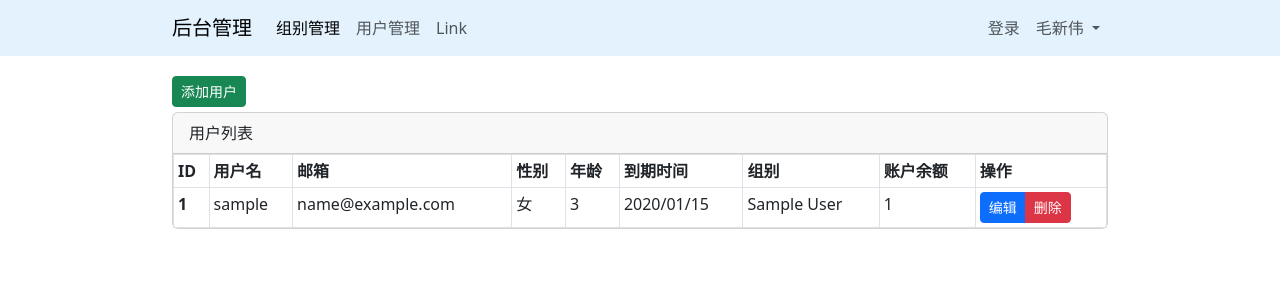
After one commit to BigDataMao/UserManage, a Django app: page /user/list/ in a window 1280 px wide. The commit adds this page. Shown: the top 300 px of the page. Run offline with Django 3.2, Linux system fonts and the light colour scheme; tables that the repository leaves empty hold one stand-in row (values such as "Sample post"); some libraries are stand-ins or nearby versions.

Commit message:
用户:增/删/查-no改

```diff
--- a/UserManage/settings.py
+++ b/UserManage/settings.py
@@ -116,7 +116,8 @@ AUTH_PASSWORD_VALIDATORS = [
 # Internationalization
 # https://docs.djangoproject.com/en/3.2/topics/i18n/
 
-LANGUAGE_CODE = 'en-us'
+# LANGUAGE_CODE = 'en-us'
+LANGUAGE_CODE = 'zh-hans'
 
 TIME_ZONE = 'UTC'
 
--- a/UserManage/urls.py
+++ b/UserManage/urls.py
@@ -22,4 +22,7 @@ urlpatterns = [
     # path('admin/', admin.site.urls),
     path("test/", views.test),
     path("group/list/", views.group_list),
+    path("user/list/", views.user_list),
+    path("user/add/", views.user_add),
+    path("user/delete/<int:user_id>/", views.user_delete),
 ]
--- a/users/models.py
+++ b/users/models.py
@@ -30,5 +30,10 @@ class User(models.Model):
     birthday = models.DateField(verbose_name="生日")
     account = models.IntegerField(verbose_name="账户余额", default=0)
     vip_end_time = models.DateTimeField(verbose_name="会员到期时间")
-    group = models.ForeignKey(to="Group", to_field="id",
+    group = models.ForeignKey(to="Group", to_field="id", verbose_name="用户组",
                               null=True, blank=True, on_delete=models.CASCADE)
+
+    # 定义年龄方法
+    def get_age(self):
+        import datetime
+        return int((datetime.datetime.now().date() - self.birthday).days / 365.25)
--- a/users/templates/layout.html
+++ b/users/templates/layout.html
@@ -6,7 +6,22 @@
     <meta charset="UTF-8">
     <title>后台管理</title>
     <link rel="stylesheet" href="{% static 'plugins/bootstrap5/css/bootstrap.css' %}">
-
+    <style>
+        .container {
+            max-width: 960px;
+            {#未知:不设置960px会导致不同的设备边框比例不一致#}
+        }
+        .btn-add {
+            background-color: #5bb95c !important;
+            border-color: #5bb95c !important;
+        }
+        .card-body{
+            padding: 0 !important;
+        }
+        .table{
+            margin-bottom: 0 !important;
+        }
+    </style>
     {% block style %} {% endblock %}
 
 </head>
@@ -23,10 +38,10 @@
         <div class="collapse navbar-collapse" id="navbarColor03">
             <ul class="navbar-nav me-auto mb-2 mb-lg-0">
                 <li class="nav-item">
-                    <a class="nav-link active" aria-current="page" href="#">权限管理</a>
+                    <a class="nav-link active" aria-current="page" href="/group/list">组别管理</a>
                 </li>
                 <li class="nav-item">
-                    <a class="nav-link" href="#">用户管理</a>
+                    <a class="nav-link" href="/user/list">用户管理</a>
                 </li>
                 <li class="nav-item">
                     <a class="nav-link" href="#">Link</a>
--- /dev/null
+++ b/users/templates/user_list.html
@@ -0,0 +1,62 @@
+{% extends "layout.html" %}
+
+
+{% block content %}
+    <div class="container">
+        <div style="margin: 20px auto 5px 0">
+            <a href="/user/add/">
+                <button type="button" class="btn btn-success btn-sm">添加用户</button>
+            </a>
+        </div>
+
+        <div class="card">
+            <div class="card-header">
+                用户列表
+            </div>
+            <div class="card-body">
+                <table class="table table-hover table-bordered table-sm">
+                    <thead>
+                    <tr>
+                        <th scope="col">ID</th>
+                        <th scope="col">用户名</th>
+                        <th scope="col">邮箱</th>
+                        <th scope="col">性别</th>
+                        <th scope="col">年龄</th>
+                        <th scope="col">到期时间</th>
+                        <th scope="col">组别</th>
+                        <th scope="col">账户余额</th>
+                        <th scope="col">操作</th>
+                    </tr>
+                    </thead>
+                    <tbody>
+                    {% for user in users %}
+                        <tr>
+                            <th scope="row">{{ user.id }}</th>
+                            <td>{{ user.username }}</td>
+                            <td>{{ user.email }}</td>
+                            <td>{{ user.get_gender_display }}</td>
+                            <td>{{ user.get_age }}</td>
+                            <td>{{ user.vip_end_time|date:"Y/m/d" }}</td>
+                            <td>{{ user.group }}</td>
+                            <td>{{ user.account }}</td>
+                            <td>
+                                <div class="btn-group" role="group" aria-label="Basic mixed styles example">
+                                    <a type="button" class="btn btn-primary btn-sm" href="/user/edit">
+                                        编辑
+                                    </a>
+                                    <a type="button" class="btn btn-danger btn-sm" href="/user/delete/{{ user.id }}">
+                                        删除
+                                    </a>
+                                </div>
+                            </td>
+                        </tr>
+                    {% endfor %}
+                    </tbody>
+                </table>
+            </div>
+        </div>
+    </div>
+
+
+
+{% endblock %}
--- a/users/views.py
+++ b/users/views.py
@@ -1,4 +1,4 @@
-from django.shortcuts import render
+from django.shortcuts import render, redirect
 from users import models
 
 
@@ -10,3 +10,50 @@ def test(request):
 def group_list(request):
     groups = models.Group.objects.all()
     return render(request, "group_list.html", {"groups": groups})
+
+
+def user_list(request):
+    users = models.User.objects.all()
+    return render(request, "user_list.html", {"users": users})
+
+
+from django import forms
+
+
+class UserForm(forms.ModelForm):
+    # xx = forms.CharField(label="自定义")  # 自定义字段xx
+    class Meta:
+        model = models.User
+        # fields = "__all__"  # 所有字段
+        fields = ["username", "password", "email", "gender", "birthday", "account", "vip_end_time", "group"]
+
+    # 重写__init__方法
+    def __init__(self, *args, **kwargs):
+        super().__init__(*args, **kwargs)
+        # 为每个字段添加样式
+        for field_name, field in self.fields.items():
+            field.widget.attrs["class"] = "form-control"
+            field.widget.attrs["placeholder"] = f"请输入{field.label}"
+
+
+def user_add(request):
+    if request.method == "GET":
+        user_form = UserForm()
+        return render(request, "user_add.html", {"user_form": user_form})
+    # 获取用户提交的数据
+    user_form = UserForm(request.POST)
+    # 校验数据
+    if user_form.is_valid():
+        # 保存数据
+        user_form.save()
+        # 跳转到用户列表页面
+        return redirect("/user/list/")
+
+
+def user_delete(request, user_id):
+    # 获取要删除的用户对象
+    user = models.User.objects.get(id=user_id)
+    # 删除用户
+    user.delete()
+    # 跳转到用户列表页面
+    return redirect("/user/list/")
```
Also changed, not shown: users/templates/group_list.html (+2 -8 lines), users/templates/user_add.html (added, +27 -0 lines).
